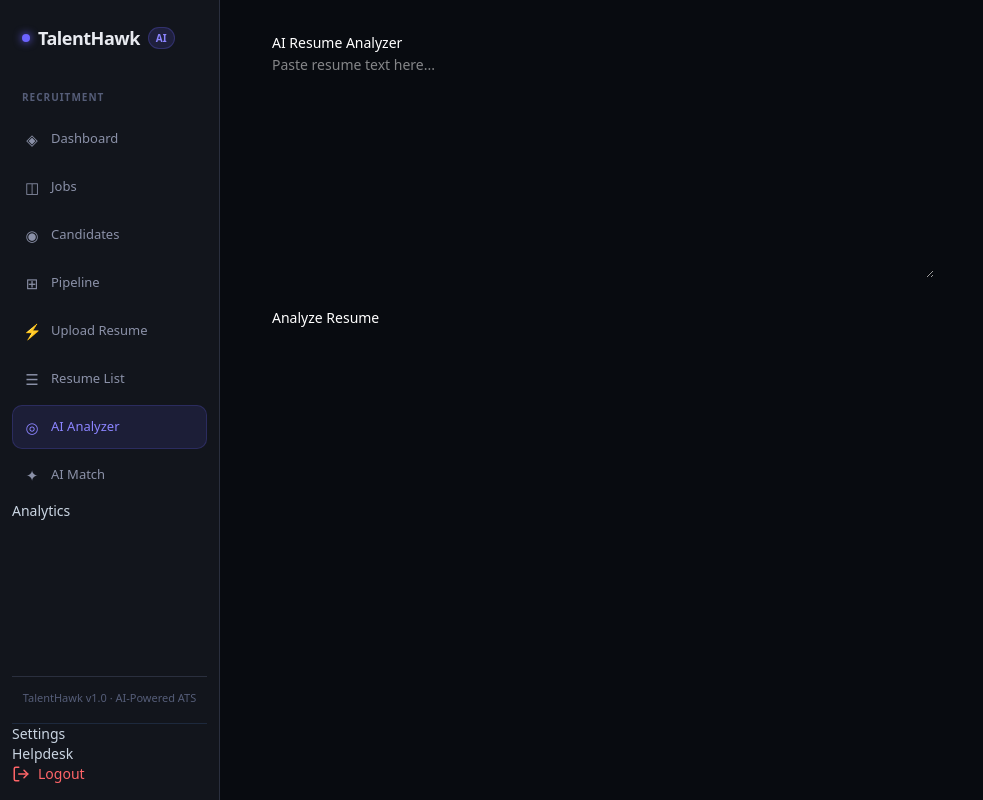
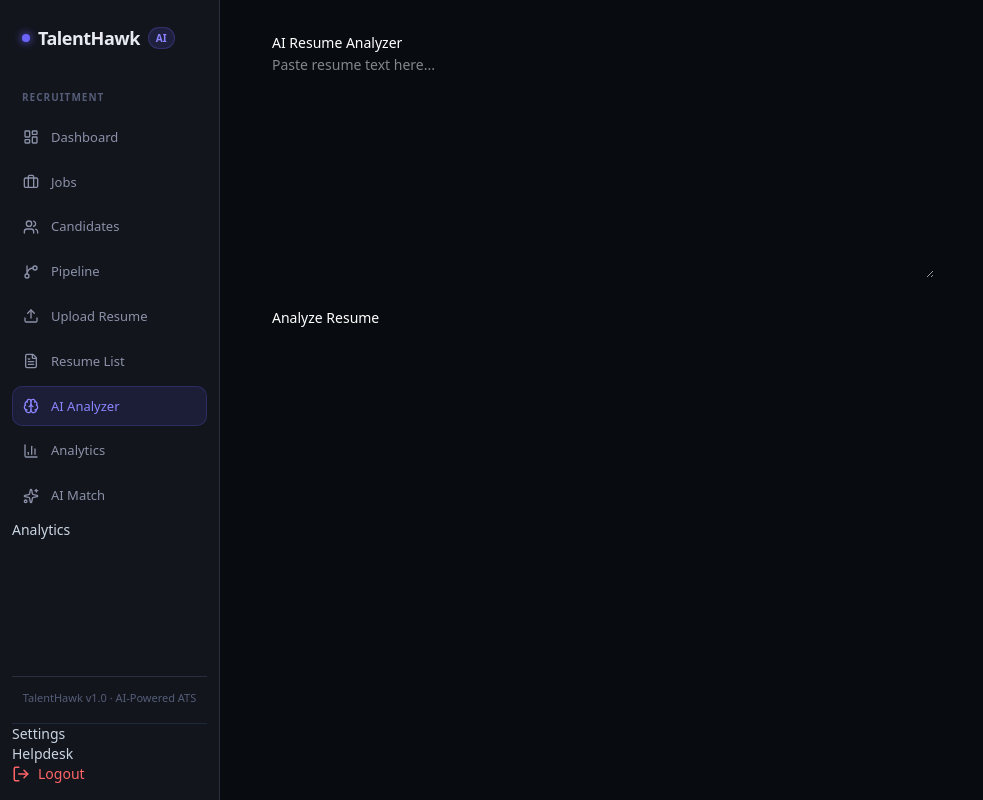
Before and after one commit to victorshaw9180-ops/HireIQ, a Next.js app: page /ai in a window 1280 px wide. Shown: the whole page, without its empty margins (0-983 px from the left). Built offline with nearby package versions, Linux system fonts and the light colour scheme.

Commit message:
Upgrade sidebar with premium Lucide icons

```diff
--- a/components/Sidebar.tsx
+++ b/components/Sidebar.tsx
@@ -1,47 +1,69 @@
-//export default function Sidebar() {
-//  return (
-//    <div style={{
-//      width: "220px",
-//      height: "100vh",
-//      borderRight: "1px solid #ddd",
-//      padding: "20px",
-//      position: "fixed",
-//      left: 0,
-//      top: 0,
-//      background: "#f9f9f9"
-//    }}>
-//      <h2>HireIQ</h2>
-
-//      <div style={{ display: "flex", flexDirection: "column", gap: 10 }}>
-//        <a href="/dashboard">Dashboard</a>
-//        <a href="/jobs">Jobs</a>
-//        <a href="/candidates">Candidates</a>
-//        <a href="/applications">Applications</a>
-//        <a href="/resume">Upload Resume</a>
-//        <a href="/resume/list">Resume List</a>
-//        <a href="/ai">AI Analyzer</a>
-//      </div>
-//    </div>
-//  );
-//}
 
 'use client'
 
 import Link from 'next/link'
 import { usePathname } from 'next/navigation'
 import { SignOutButton } from "@clerk/nextjs";
-import { LogOut } from "lucide-react";
+import {
+  LogOut,
+  BarChart3,
+  LayoutDashboard,
+  Users,
+  Briefcase,
+  Upload,
+  Brain,
+  GitBranch,
+  FileText,
+  Sparkles,
+} from "lucide-react";
 
 const navItems = [
-  { href: '/dashboard', icon: '◈', label: 'Dashboard' },
-  { href: '/jobs', icon: '◫', label: 'Jobs' },
-  { href: '/candidates', icon: '◉', label: 'Candidates' },
-  { href: '/applications', icon: '⊞', label: 'Pipeline' },
-  { href: '/resume', icon: '⚡', label: 'Upload Resume' },
-  { href: '/resume/list', icon: '☰', label: 'Resume List' },
-  { href: '/ai', icon: '◎', label: 'AI Analyzer' },
-  { href: '/match', icon: '✦', label: 'AI Match' },
-]
+  {
+    href: "/dashboard",
+    icon: <LayoutDashboard size={16} />,
+    label: "Dashboard",
+  },
+  {
+    href: "/jobs",
+    icon: <Briefcase size={16} />,
+    label: "Jobs",
+  },
+  {
+    href: "/candidates",
+    icon: <Users size={16} />,
+    label: "Candidates",
+  },
+  {
+    href: "/applications",
+    icon: <GitBranch size={16} />,
+    label: "Pipeline",
+  },
+  {
+    href: "/resume",
+    icon: <Upload size={16} />,
+    label: "Upload Resume",
+  },
+  {
+    href: "/resume/list",
+    icon: <FileText size={16} />,
+    label: "Resume List",
+  },
+  {
+    href: "/ai",
+    icon: <Brain size={16} />,
+    label: "AI Analyzer",
+  },
+  {
+    href: "/analytics",
+    icon: <BarChart3 size={16} />,
+    label: "Analytics",
+  },
+  {
+    href: "/match",
+    icon: <Sparkles size={16} />,
+    label: "AI Match",
+  },
+];
 
 export default function Sidebar() {
   const pathname = usePathname()
```
